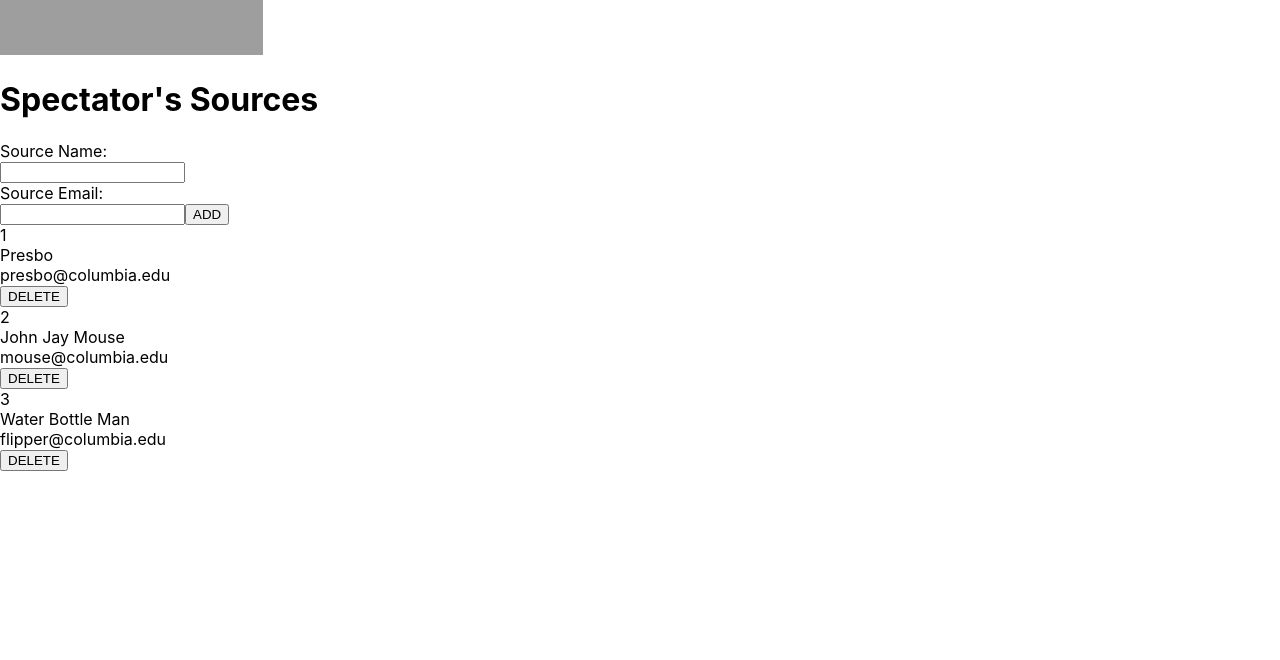
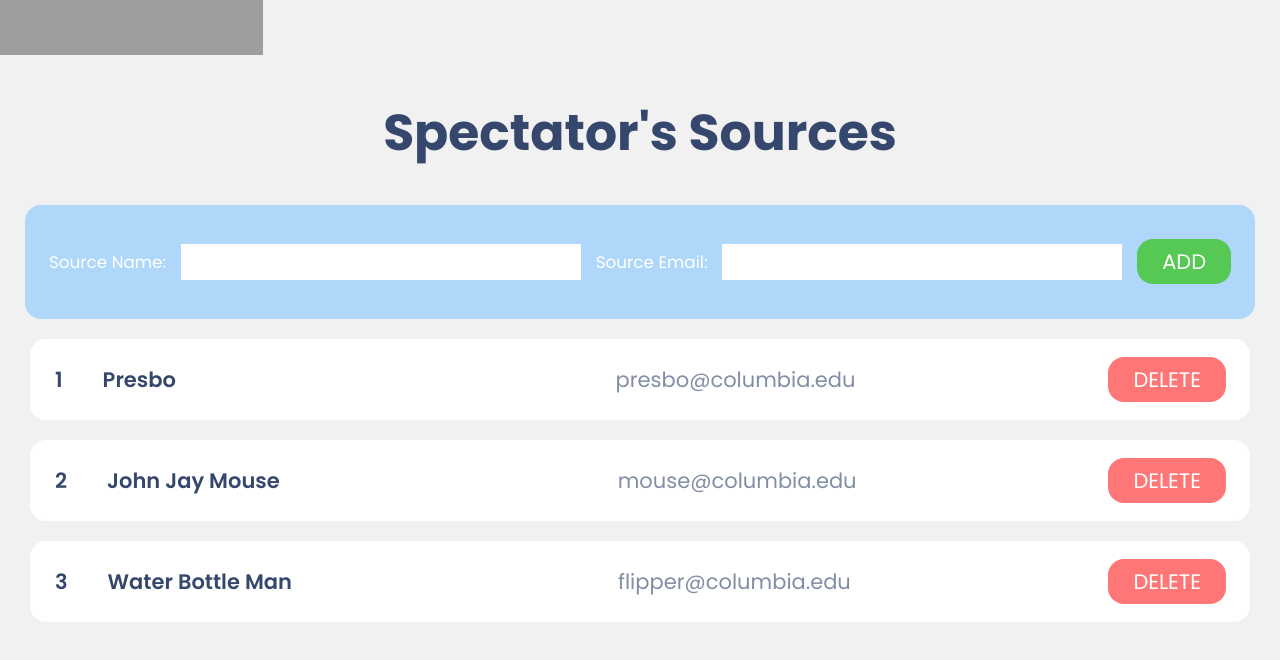
Before and after one commit to AlexPrezeau/spec-sources, a React (Create React App) app in the folder react-app/: page / in a window 1280 px wide. Shown: the top 660 px of the page. Built offline with nearby package versions, Linux system fonts and the light colour scheme; grey boxes are pictures that could not be loaded.

Commit message:
Completed React App!

```diff
--- a/react-app/src/App.css
+++ b/react-app/src/App.css
@@ -1,38 +1,108 @@
-.App {
-  text-align: center;
+@import url('https://fonts.googleapis.com/css2?family=Poppins:wght@400;600;700&display=swap');
+
+body {
+  font-size: 14px;
+  color: #36476D;
+  font-family: 'Poppins', sans-serif;
+  background-color: #F1F1F1;
 }
 
-.App-logo {
-  height: 40vmin;
-  pointer-events: none;
+.box {
+  border-radius: 16px;
+  padding: 24px;
+  background-color: #AFD7FA;
+  color: white;
+  display: flex;
+  margin-left: 25px;
+  margin-right: 25px;
+  margin-top: 20px;
 }
 
-@media (prefers-reduced-motion: no-preference) {
-  .App-logo {
-    animation: App-logo-spin infinite 20s linear;
-  }
+.logo{
+ margin-bottom: 0;
 }
 
-.App-header {
-  background-color: #282c34;
-  min-height: 100vh;
-  display: flex;
-  flex-direction: column;
-  align-items: center;
-  justify-content: center;
-  font-size: calc(10px + 2vmin);
-  color: white;
+.title{
+  text-align: center;
+  font-family: Poppins;
+  font-weight: 700;
+  font-size: 1.8em;
 }
 
-.App-link {
-  color: #61dafb;
+.inputSource{
+  background-color: white;
+  color: black;
+  padding: 10px 30px;
+  border: none;
+  margin: 15px;
+  flex: 1;
+  font-size: 1em;
 }
 
-@keyframes App-logo-spin {
-  from {
-    transform: rotate(0deg);
-  }
-  to {
-    transform: rotate(360deg);
-  }
+.inputText{
+  margin-top: auto;
+  margin-bottom: auto;
+  font-size: 1.2em;
 }
+
+.buttonGreen{
+  background-color: #56C854;
+  border: none;
+  color: white;
+  border-radius: 16px;
+  padding: 7px 25px;
+  text-align: center;
+  margin-left: auto;
+  margin-top: auto;
+  margin-bottom: auto;
+  font-size: 1.5em;
+  font-family: Poppins, sans-serif;
+}
+
+.buttonRed {
+  background-color: #FF7676;
+  border: none;
+  color: white;
+  border-radius: 16px;
+  padding: 7px 25px;
+  text-align: center;
+  margin-left: auto;
+  margin-top: auto;
+  margin-bottom: auto;
+  font-size: 1.5em;
+  font-family: Poppins, sans-serif;
+}
+
+.listItem {
+  display: flex;
+  border-radius: 16px;
+  padding: 5px;
+  padding-right: 24px;
+  background-color:white;
+  display: flex;
+  margin-left: 30px;
+  margin-right: 30px;
+  margin-top: 20px;
+}
+
+.listName {
+  padding: 20px;
+  margin-top: auto;
+  margin-bottom: auto;
+  font-size: 1.5em;
+  font-family: Poppins;
+  font-weight: 600;
+}
+
+.listEmail {
+  color: #828EA6;
+  padding: 20px;
+  margin-top: auto;
+  margin-bottom: auto;
+  font-size: 1.5em;
+  font-weight: 400;
+}
+
+.centeredText {
+  flex: 1;
+}
--- a/react-app/src/App.js
+++ b/react-app/src/App.js
@@ -1,5 +1,7 @@
 import logo from './logo.svg';
 import './App.css';
+import Form from './Components/Form.js';
+import List from './Components/List.js';
 
 function App() {
   return (
@@ -13,34 +15,8 @@ function App() {
           <h1> Spectator's Sources</h1>
       </div>
 
-    <div class="box">
-            <div class="inputText">Source Name: </div>
-                <input class="inputSource"></input>
-            <div class="inputText">Source Email: </div>
-                <input class="inputSource"></input>
-                <button class="buttonGreen">ADD</button>
-    </div>
-
-    <div class="listItem">
-        <div class="listName">1 </div>
-        <div class="listName centeredText">Presbo </div>
-        <div class="listEmail centeredText">presbo@columbia.edu </div>
-        <button class="buttonRed">DELETE</button>
-    </div>
-
-    <div class="listItem">
-        <div class="listName">2 </div>
-        <div class="listName centeredText">John Jay Mouse </div>
-        <div class="listEmail centeredText">mouse@columbia.edu </div>
-        <button class="buttonRed">DELETE</button>
-    </div>
-
-    <div class="listItem">
-        <div class="listName">3 </div>
-        <div class="listName centeredText">Water Bottle Man </div>
-        <div class="listEmail centeredText">flipper@columbia.edu </div>
-        <button class="buttonRed">DELETE</button>
-    </div>
+      <Form/>
+      <List/>
     </body>
   );
 }
--- /dev/null
+++ b/react-app/src/Components/Form.js
@@ -0,0 +1,13 @@
+function Form() {
+    return (
+        <div class="box">
+        <div class="inputText">Source Name: </div>
+            <input class="inputSource"></input>
+        <div class="inputText">Source Email: </div>
+            <input class="inputSource"></input>
+            <button class="buttonGreen">ADD</button>
+</div>
+    );
+}
+
+export default Form;
--- /dev/null
+++ b/react-app/src/Components/List.js
@@ -0,0 +1,28 @@
+const emailList = [{source: "Presbo", sourceEmail: "presbo@columbia.edu"},
+                    {source: "John Jay Mouse", sourceEmail: "mouse@columbia.edu"},
+                    {source: "Water Bottle Man", sourceEmail: "flipper@columbia.edu"}]
+
+function List() {
+    return(
+       <body>
+        {emailList.map((person, idx) =>
+            (<ListItem index={idx+1} source={person.source} sourceEmail={person.sourceEmail}/>
+        ))}
+       </body>
+    );
+}
+
+export default List;
+
+function ListItem({index, source, sourceEmail}) {
+
+    return(
+        <div class="listItem">
+        <div class="listName">{index} </div>
+        <div class="listName centeredText">{source}</div>
+        <div class="listEmail centeredText">{sourceEmail}</div>
+        <button class="buttonRed">DELETE</button>
+    </div>
+    );
+
+}
```
Lines whose indentation alone changed are shown as unchanged.
